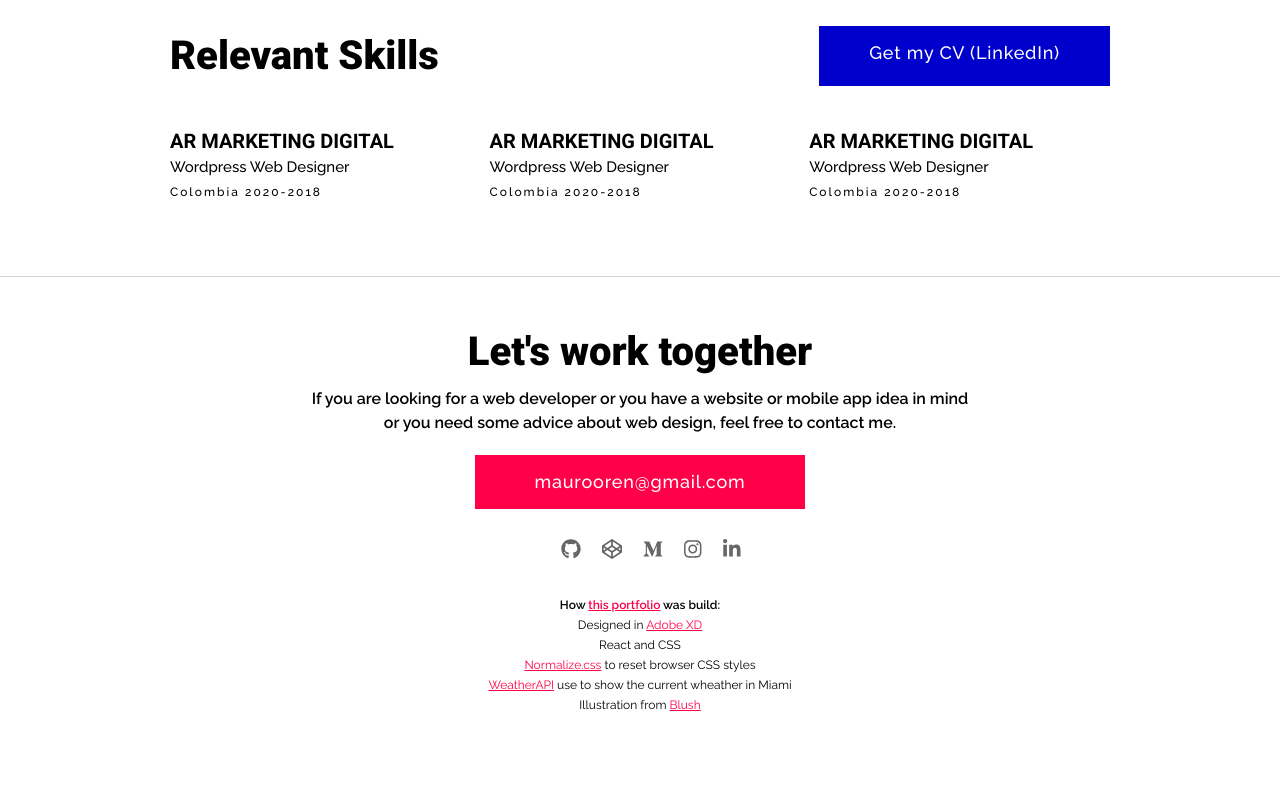
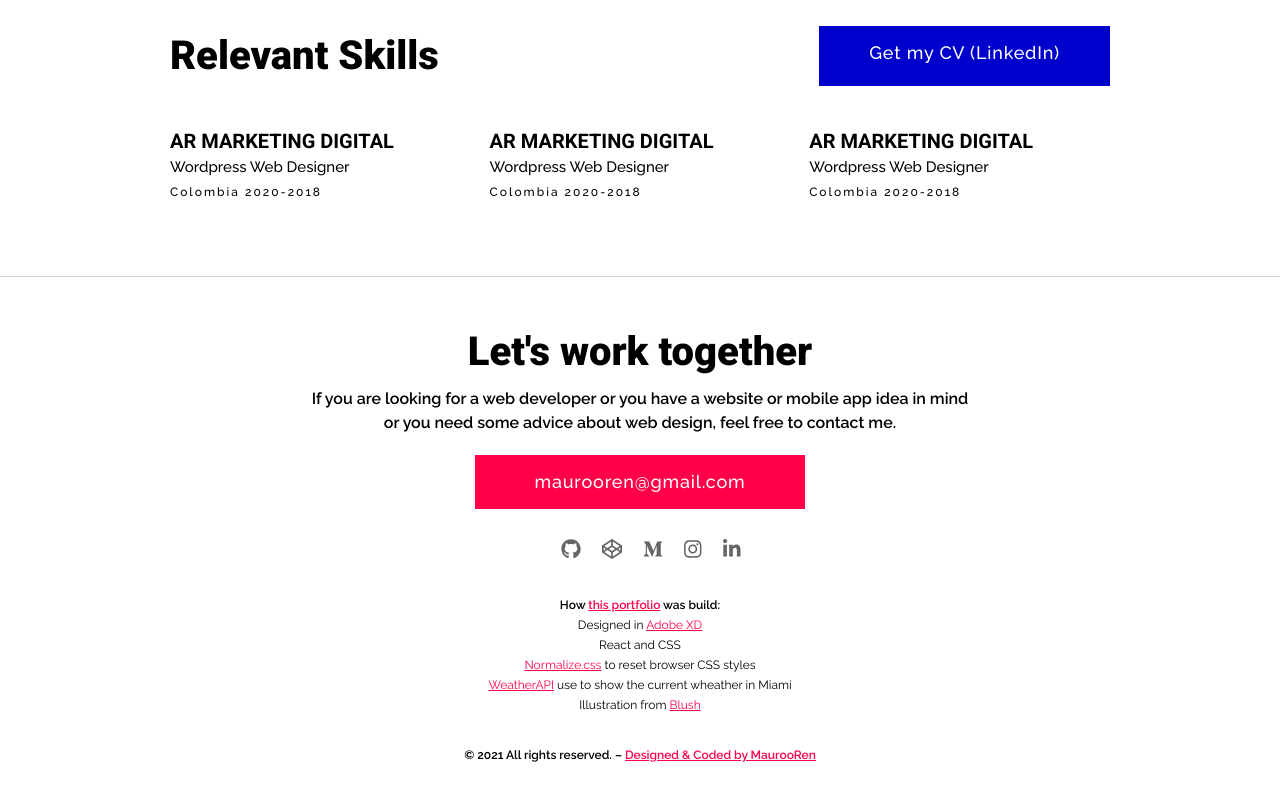
Before and after one commit to MaurooRen/maurooren-com-portfolio-react, a React (Create React App) app: page / in a window 1280 px wide. Shown: the part 3674-4474 px from the top of the page. Before the commit the page ends 4440 px from the top, so only its background shows below. Built offline with nearby package versions, Linux system fonts and the light colour scheme; no server answers.

Commit message:
change in the footer

```diff
--- a/src/layout/Footer.js
+++ b/src/layout/Footer.js
@@ -25,8 +25,7 @@ const Footer = () => {
                 <p className="howP"><a rel='noreferrer' target='_blank' href="https://www.npmjs.com/package/normalize.css">Normalize.css</a> to reset browser CSS styles</p>
                 <p className="howP"><a rel='noreferrer' target='_blank' href="https://www.weatherapi.com/">WeatherAPI</a> use to show the current wheather in Miami</p>
                 <p className="howP">Illustration from <a rel='noreferrer' target='_blank' href="https://blush.design/">Blush</a></p>
-
-
+                <p className="howP">© 2021 All rights reserved. – <a rel='noreferrer' target='_blank' href="http://maurooren.com/">Designed & Coded by MaurooRen</a></p>
             </div>
         </footer>
     )
--- a/src/styles/Footer.css
+++ b/src/styles/Footer.css
@@ -35,7 +35,7 @@
 }
 
 
-.Footer .container > .howP:nth-child(5) {
+.Footer .container > .howP:nth-child(5), .howP:nth-child(11) {
     margin-top: 3rem;
     font-weight: 600;
 }
```
Also changed, not shown: 1 other file (tests, documents, lock files or other folders).
